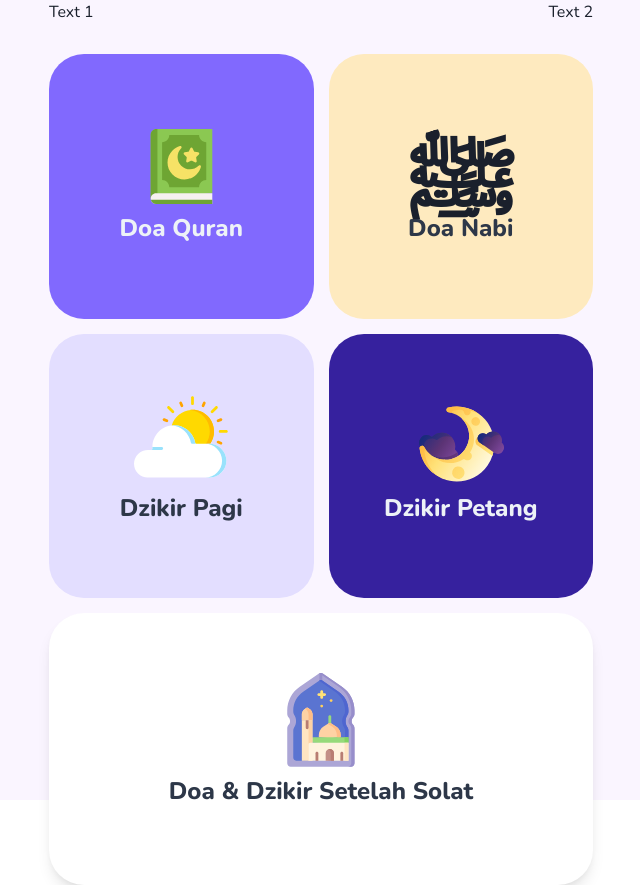
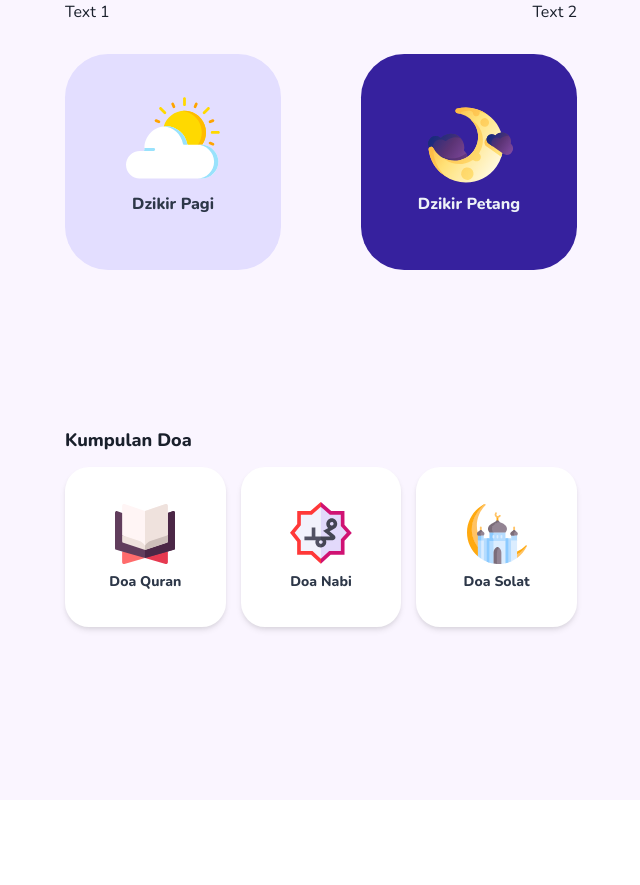
Before and after one commit to hurifajri/muslim, a Next.js app: page / in a window 1280 px wide. Shown: the whole page, without its empty margins (319-959 px from the left). After the commit the page ends 800 px from the top, so only its background shows below. Built offline with nearby package versions, Linux system fonts and the light colour scheme.

Commit message:
Update menu

```diff
--- a/components/icons/Pray.tsx
+++ b/components/icons/Pray.tsx
@@ -3,102 +3,150 @@
 import { Icon, IconProps } from '@chakra-ui/react';
 
 const Pray = (props: IconProps): JSX.Element => (
-  <Icon viewBox="0 0 497 497" {...props}>
+  <Icon viewBox="0 0 512.001 512.001" {...props}>
     <g>
       <path
-        d="m426.84 197.91v18.6c0 7.18-2.66 14.1-7.47 19.43-4.98 5.52-7.47 12.48-7.47 19.44s2.49 13.92 7.47 19.44c2.41 2.66 4.27 5.73 5.54 9.03 1.27 3.29 1.93 6.82 1.93 10.41v184.14c0 10.27-8.32 18.6-18.59 18.6h-319.5c-10.27 0-18.59-8.33-18.59-18.6v-184.14c0-7.18 2.66-14.11 7.47-19.44 4.98-5.52 7.47-12.48 7.47-19.44s-2.49-13.92-7.47-19.44c-2.41-2.66-4.27-5.73-5.54-9.02-1.27-3.3-1.93-6.82-1.93-10.41v-18.6c0-50.27 24.88-97.29 66.46-125.57l101.81-69.24c.83-.56 1.69-1.04 2.57-1.45 4.76-2.2 10.24-2.2 15 0 .88.41 1.74.89 2.57 1.45l101.81 69.24c41.58 28.28 66.46 75.3 66.46 125.57z"
-        fill="#aca6d6"
+        d="m142.72 292.926-3.928 5.557v174.1l3.928 7.801c15.452 8.249 31.801 15.034 48.865 20.176l3.523-7.03v-194.017l-3.523-6.587z"
+        fill="#b5dcff"
+      />
+      <path
+        d="m191.585 292.926h-23.004v199.523c7.509 3.033 15.177 5.753 23.004 8.111l3.523-7.03v-194.017z"
+        fill="#8bcaff"
+      />
+      <path
+        d="m377.127 292.926h-48.865l-3.351 5.901v199.348l3.351 7.381c16.945-3.772 33.289-9.136 48.865-15.933l3.07-4.677v-185.09z"
+        fill="#b5dcff"
+      />
+      <path
+        d="m352.554 292.926h-24.292l-3.351 5.901v199.348l3.351 7.381c8.247-1.836 16.349-4.055 24.292-6.627z"
+        fill="#8bcaff"
+      />
+      <path
+        d="m150.471.701c-3.997 1.971-7.937 4.041-11.819 6.202-41.866 40.217-173.822 189.282-44.059 366.263h1.103v-125.505l-4.899-6.053c-4.322-18.179-6.625-37.153-6.624-56.682 0-68.227 28.137-129.874 73.433-173.993 5.152-5.018-.684-13.413-7.135-10.232z"
+        fill="#ffc365"
+      />
+      <path
+        d="m0 242.527c0 81.145 35.848 153.893 92.569 203.291l3.127-6.491v-69.12c-149.278-203.596 54.775-369.506 54.775-369.506-89.141 43.946-150.47 135.721-150.471 241.826z"
+        fill="#ffa90f"
+      />
+      <path
+        d="m508.923 353.397c-9.083 15.089-37.891 57.537-84.257 76.604v27.988l2.612 2.978c35.495-25.69 64.487-59.812 84.022-99.437 1.665-3.377.157-6.581-2.377-8.133z"
+        fill="#ffc365"
+      />
+      <path
+        d="m501.068 354.395c-21.013 21.573-46.008 39.242-73.79 51.845l-2.612 6.249v18.261c47.656-18.778 76.762-63.022 84.945-76.872-2.332-1.86-5.904-2.193-8.543.517z"
+        fill="#ffa90f"
+      />
+      <path
+        d="m142.72 311.157-3.928-3.402h-19.659v154.955l2.024 4.812c6.973 4.603 14.159 8.908 21.564 12.862z"
+        fill="#dbedff"
+      />
+      <path
+        d="m121.156 307.754h-24.945l-3.642 3.402v134.662c9.017 7.853 18.575 15.094 28.587 21.704z"
+        fill="#b5dcff"
+      />
+      <path
+        d="m322.85 311.157h-98.126v197.116c.671.112 1.34.231 2.012.338l4.428-3.056 55.63 1.528 6.317 3.877c11.956-1.043 23.692-2.855 35.151-5.405v-189.511z"
+        fill="#dbedff"
+      />
+      <path
+        d="m226.785 311.157h-30.475l-4.725 4.887v184.516c11.415 3.44 23.153 6.136 35.151 8.052l.048-.033v-197.422z"
+        fill="#b5dcff"
+      />
+      <path
+        d="m423.121 307.754h-42.924l-3.07 3.402v178.465c17.801-7.769 34.601-17.4 50.151-28.656v-149.808z"
+        fill="#dbedff"
+      />
+      <path
+        d="m122.346 266.547-3.213 3.606v41.004h23.587v-44.61z"
+        fill="#b5dcff"
+      />
+      <path
+        d="m92.569 311.157h28.587v-43.694l-1.121-.916h-27.466z"
+        fill="#8bcaff"
+      />
+      <path d="m377.127 266.547h50.151v44.61h-50.151z" fill="#b5dcff" />
+      <path
+        d="m222.81 240.278 1.914 1.945v73.821h103.538v-75.766z"
+        fill="#b5dcff"
+      />
+      <path
+        d="m191.585 316.044h35.2v-73.821l-1.914-1.945h-33.286z"
+        fill="#8bcaff"
       />
       <g>
         <path
-          d="m256 1.65v40.57c0 5.86-3.36 10.61-7.5 10.61s-7.5-4.75-7.5-10.61v-40.57c4.76-2.2 10.24-2.2 15 0z"
-          fill="#978ecb"
-        />
-      </g>
-      <path
-        d="m360.383 72.344-101.812-69.244c-5.609-3.815-12.84-4.1-18.7-.874.49.27.974.555 1.443.874l101.812 69.243c41.573 28.274 66.457 75.292 66.457 125.569v.763 17.83c0 7.181-2.661 14.106-7.47 19.439-9.96 11.045-9.96 27.833 0 38.878 4.809 5.333 7.47 12.258 7.47 19.439v184.144c0 10.27-8.325 18.595-18.595 18.595h17.257c10.27 0 18.595-8.325 18.595-18.595v-184.144c0-7.181-2.661-14.106-7.47-19.439-9.961-11.045-9.961-27.833 0-38.878 4.809-5.333 7.47-12.258 7.47-19.439v-17.83-.763c0-50.277-24.884-97.294-66.457-125.568z"
-        fill="#978ecb"
-      />
-      <path
-        d="m390.25 221.36c-13.871 20.562-13.87 47.483.002 68.051 3.062 4.54 4.588 9.942 4.588 15.418v36.281c0 8.332-8.007 116.057-8.007 116.057l-239.223 7.833h-30.363c-8.332 0-15.087-6.755-15.087-15.087v-145.083c0-5.476 1.526-10.879 4.588-15.419 13.872-20.568 13.872-47.483 0-68.051-3.062-4.54-4.588-9.943-4.588-15.419v-8.03c0-39.72 19.61-76.77 52.45-99.11l88.287-60.039c3.382-2.3 7.825-2.3 11.207 0l88.286 60.038c32.84 22.34 52.45 59.39 52.45 99.11v8.028c0 5.478-1.527 10.881-4.59 15.422z"
-        fill="#5a74d1"
-      />
-      <path
-        d="m390.25 221.36c-13.87 20.56-13.87 47.48 0 68.05 3.06 4.54 4.59 9.94 4.59 15.42v36.28c0 8.33-8.01 116.06-8.01 116.06h-18.55s8-107.73 8-116.06v-36.28c0-5.48-1.52-10.88-4.58-15.42-13.88-20.57-13.88-47.49-.01-68.05 3.07-4.54 4.59-9.94 4.59-15.42v-8.03c0-39.72-19.61-76.77-52.45-99.11l-84.61-57.54 3.68-2.5c3.38-2.3 7.82-2.3 11.2 0l88.29 60.04c32.84 22.34 52.45 59.39 52.45 99.11v8.03c0 5.48-1.53 10.88-4.59 15.42z"
-        fill="#4f66d0"
-      />
-      <g>
-        <path
-          d="m295.803 276.121c-4.143 0-7.5-3.357-7.5-7.5v-37.293c0-4.143 3.357-7.5 7.5-7.5s7.5 3.357 7.5 7.5v37.293c0 4.143-3.358 7.5-7.5 7.5z"
-          fill="#97da7b"
-        />
-      </g>
-      <path
-        d="m354.053 341.109-58.253 5.391-58.247-5.391v-12.499c0-18.512 9.654-35.685 25.47-45.306l28.946-17.608c2.355-1.433 5.313-1.433 7.669 0l28.946 17.608c15.816 9.621 25.47 26.793 25.47 45.306v12.499z"
-        fill="#fed2a4"
-      />
-      <path
-        d="m328.583 283.305-28.946-17.608c-2.355-1.433-5.313-1.433-7.669 0l-6.616 4.024 22.33 13.584c15.816 9.621 25.47 26.793 25.47 45.306v12.499l10.348 5.39 10.553-5.391v-12.499c0-18.512-9.654-35.684-25.47-45.305z"
-        fill="#ffbd86"
-      />
-      <path
-        d="m394.84 341.11v28.05l-95.485 4.673-95.485-4.673-3.37-15.993 3.37-12.057z"
-        fill="#97da7b"
-      />
-      <path
-        d="m373.94 341.11v28.05l10.45 3.007 10.45-3.007v-28.05z"
-        fill="#80d261"
-      />
-      <path
-        d="m191.74 193.52-11.353-7.528c-2.817-1.868-6.478-1.868-9.295 0l-11.353 7.528c-7.68 6.26-12.13 15.63-12.13 25.54v30.92h28.13 28.13v-30.92c.001-9.91-4.449-19.28-12.129-25.54z"
-        fill="#fed2a4"
-      />
-      <path
-        d="m191.74 193.52-11.353-7.528c-2.817-1.868-6.478-1.868-9.295 0l-11.353 7.528c-7.68 6.26-12.13 15.63-12.13 25.54v30.92l28.13 2.687 28.13-2.687v-30.92c.001-9.91-4.449-19.28-12.129-25.54z"
-        fill="#fed2a4"
-      />
-      <path
-        d="m203.87 219.06v30.92l-10.45 2.687-10.45-2.687v-30.92c0-9.91-4.45-19.28-12.13-25.54l-5.55-3.68 5.803-3.848c2.817-1.868 6.478-1.868 9.295 0l11.353 7.528c7.679 6.26 12.129 15.63 12.129 25.54z"
-        fill="#ffbd86"
-      />
-      <path d="m147.61 249.98h56.26v215.02h-56.26z" fill="#ffe5c2" />
-      <path d="m182.97 249.98h20.9v215.02h-20.9z" fill="#fed2a4" />
-      <path
-        d="m394.84 369.16v95.84h-27.89l-7.5-3-7.5 3h-34.17l-21.98-4-21.98 4h-38.72l-7.5-2.25-7.5 2.25h-37.33v-86.81c0-4.99 4.04-9.03 9.03-9.03z"
-        fill="#fff3de"
-      />
-      <path d="m373.94 369.16h20.9v95.84h-20.9z" fill="#ffe5c2" />
-      <g>
-        <path
-          d="m235.1 425.64v39.36h-15v-39.36c0-4.14 3.36-7.5 7.5-7.5s7.5 3.36 7.5 7.5z"
-          fill="#b87d72"
+          d="m225.754 294.024c-4.267 0-7.726-3.459-7.726-7.726v-14.329c0-4.267 3.459-7.726 7.726-7.726s7.726 3.459 7.726 7.726v14.329c.001 4.267-3.459 7.726-7.726 7.726z"
+          fill="#dbedff"
         />
       </g>
       <g>
         <path
-          d="m366.95 425.64v39.36h-15v-39.36c0-4.14 3.36-7.5 7.5-7.5s7.5 3.36 7.5 7.5z"
-          fill="#b87d72"
+          d="m259.923 294.024c-4.267 0-7.726-3.459-7.726-7.726v-14.329c0-4.267 3.459-7.726 7.726-7.726s7.726 3.459 7.726 7.726v14.329c.001 4.267-3.459 7.726-7.726 7.726z"
+          fill="#dbedff"
+        />
+      </g>
+      <g>
+        <path
+          d="m294.093 294.024c-4.267 0-7.726-3.459-7.726-7.726v-14.329c0-4.267 3.459-7.726 7.726-7.726s7.726 3.459 7.726 7.726v14.329c0 4.267-3.459 7.726-7.726 7.726z"
+          fill="#dbedff"
         />
       </g>
       <path
-        d="m317.78 424.97v40.03h-43.96v-40.03c0-12.14 9.84-21.98 21.98-21.98 6.07 0 11.56 2.46 15.54 6.44 3.98 3.97 6.44 9.47 6.44 15.54z"
-        fill="#c38f86"
+        d="m276.521 376.143h-5.351l-19.541 27.504v100.185l3.953 7.8c4.602.236 9.232.369 13.893.369 7.966 0 15.847-.361 23.637-1.04v-96.91c-.001-14.989-6.393-28.476-16.591-37.908z"
+        fill="#938493"
       />
       <path
-        d="m311.34 409.43c-3.98-3.98-9.47-6.44-15.54-6.44-3.022 0-5.901.611-8.522 1.714 2.642 1.113 5.022 2.728 7.021 4.726 3.98 3.97 6.44 9.47 6.44 15.54v40.03h17.041v-40.03c0-6.07-2.46-11.57-6.44-15.54z"
-        fill="#b87d72"
+        d="m255.581 417.656c0-17.02 8.239-32.105 20.94-41.513-3.69-3.413-7.874-6.3-12.441-8.529-2.624-1.281-5.688-1.281-8.312 0-17.187 8.388-29.031 26.024-29.031 46.436v94.561c9.459 1.51 19.084 2.52 28.845 3.02v-93.975z"
+        fill="#7b6c79"
+      />
+      <g>
+        <g>
+          <path
+            d="m259.924 151.339c-4.267 0-7.726-3.459-7.726-7.726v-32.371c0-4.267 3.459-7.726 7.726-7.726s7.726 3.459 7.726 7.726v32.371c0 4.267-3.459 7.726-7.726 7.726z"
+            fill="#ffa90f"
+          />
+        </g>
+      </g>
+      <g>
+        <g>
+          <path
+            d="m263.261 118.145c-13.602 0-25.487-10.075-27.368-23.92-.993-7.31.919-14.571 5.383-20.445 2.583-3.397 7.43-4.057 10.827-1.476 3.397 2.582 4.058 7.43 1.476 10.827-1.969 2.59-2.811 5.791-2.374 9.014.905 6.658 7.053 11.343 13.715 10.435 3.644-.495 6.837-2.582 8.76-5.724 2.227-3.64 6.984-4.784 10.623-2.558 3.64 2.227 4.785 6.983 2.558 10.623-4.357 7.12-11.596 11.848-19.861 12.971-1.255.17-2.504.253-3.739.253z"
+            fill="#ffc365"
+          />
+        </g>
+      </g>
+      <path
+        d="m335.223 192.68c-6.775-10.794-18.119-22.025-37.089-30.185-8.993-3.868-15.868-7.986-21.126-12.012h-4.808l-46.873 25.408-15.968 29.532v24.724l16.395 12.075h34.169 68.338c13.913-12.702 16.977-33.585 6.962-49.542z"
+        fill="#938493"
       />
       <path
-        d="m268.349 106.716h-7.953v-7.952c0-4.143-3.357-7.5-7.5-7.5s-7.5 3.357-7.5 7.5v7.952h-7.952c-4.143 0-7.5 3.357-7.5 7.5s3.357 7.5 7.5 7.5h7.952v7.953c0 4.143 3.357 7.5 7.5 7.5s7.5-3.357 7.5-7.5v-7.953h7.953c4.143 0 7.5-3.357 7.5-7.5s-3.358-7.5-7.5-7.5z"
-        fill="#ffe177"
+        d="m218.793 192.68c6.775-10.794 18.119-22.025 37.089-30.185 8.993-3.868 15.868-7.985 21.126-12.012-4.058-3.107-7.154-6.16-9.513-9.003-1.105-1.332-2.723-2.132-4.454-2.132h-6.236c-1.731 0-3.349.8-4.454 2.132-5.416 6.527-14.705 14.161-30.639 21.015-18.97 8.16-30.314 19.391-37.089 30.185-10.015 15.957-6.951 36.84 6.961 49.543h34.169c-13.911-12.703-16.975-33.586-6.96-49.543z"
+        fill="#7b6c79"
       />
-      <circle cx="252.896" cy="175.406" fill="#ffd15b" r="7.508" />
-      <circle cx="302.689" cy="146.176" fill="#ffd15b" r="7.508" />
       <g>
         <path
-          d="m183.24 249.98v40.83c0 4.14-3.36 7.5-7.5 7.5s-7.5-3.36-7.5-7.5v-40.83z"
-          fill="#b87d72"
+          d="m402.203 232.723c-4.267 0-7.726-3.459-7.726-7.726v-24.475c0-4.267 3.459-7.726 7.726-7.726s7.726 3.459 7.726 7.726v24.475c0 4.267-3.459 7.726-7.726 7.726z"
+          fill="#ffc365"
         />
+      </g>
+      <path
+        d="m431.544 245.579c-2.64-4.992-7.06-10.187-14.452-13.961-6.209-3.17-9.828-6.701-11.939-9.719-.431-.616-1.061-.986-1.735-.986h-2.43c-.674 0-1.305.37-1.735.986-2.111 3.019-5.73 6.549-11.939 9.719-7.392 3.774-11.812 8.968-14.452 13.961-3.902 7.38-1.156 17.038 4.266 22.913h25.076 25.076c5.419-5.874 8.166-15.533 4.264-22.913z"
+        fill="#938493"
+      />
+      <g>
+        <path
+          d="m117.645 232.723c-4.267 0-7.726-3.459-7.726-7.726v-24.475c0-4.267 3.459-7.726 7.726-7.726s7.726 3.459 7.726 7.726v24.475c0 4.267-3.459 7.726-7.726 7.726z"
+          fill="#ffc365"
+        />
+      </g>
+      <path
+        d="m88.303 245.579c2.64-4.992 7.06-10.187 14.452-13.961 6.209-3.17 9.828-6.701 11.939-9.719.431-.616 1.061-.986 1.735-.986h2.43c.674 0 1.305.37 1.735.986 2.111 3.019 5.73 6.549 11.939 9.719 7.392 3.774 11.812 8.968 14.452 13.961 3.902 7.38 1.156 17.038-4.266 22.913h-25.076-25.074c-5.421-5.874-8.168-15.533-4.266-22.913z"
+        fill="#938493"
+      />
+      <g fill="#7b6c79">
+        <path d="m401.449 245.579c2.64-4.992 7.06-10.187 14.452-13.96.204-.104.397-.21.595-.314-5.842-3.088-9.302-6.486-11.343-9.405-.431-.616-1.061-.986-1.735-.986h-2.43c-.675 0-1.305.37-1.736.986-2.111 3.019-5.73 6.55-11.939 9.72-7.392 3.774-11.812 8.968-14.452 13.96-3.903 7.38-1.156 17.038 4.266 22.913h25.076 3.512c-5.422-5.875-8.169-15.534-4.266-22.914z" />
+        <path d="m116.891 245.579c2.64-4.992 7.06-10.187 14.452-13.96.204-.104.397-.21.595-.314-5.842-3.088-9.302-6.486-11.343-9.405-.431-.616-1.061-.986-1.735-.986h-2.43c-.674 0-1.305.37-1.735.986-2.11 3.019-5.73 6.55-11.939 9.72-7.392 3.774-11.812 8.968-14.452 13.96-3.902 7.38-1.155 17.038 4.266 22.913h25.075 3.512c-5.422-5.875-8.169-15.534-4.266-22.914z" />
       </g>
     </g>
   </Icon>
--- /dev/null
+++ b/components/icons/Prophet.tsx
@@ -0,0 +1,42 @@
+// Eksternal
+import React from 'react';
+import { Icon, IconProps } from '@chakra-ui/react';
+
+const Prophet = (props: IconProps): JSX.Element => (
+  <Icon viewBox="0 0 508.715 508.715" {...props}>
+    <g id="XMLID_4224_">
+      <path
+        id="XMLID_4252_"
+        d="m253.861.241-85.574 73.809h-108.703l-.394 106.426-59.19 73.612 58.862 72.611v107.351h114.469l80.542 74.424.484-.449 10-253.677-10-253.679z"
+        fill="#ff3838"
+      />
+      <path
+        id="XMLID_4249_"
+        d="m448.873 434.05v-114.818l59.842-65.049-60.17-67.159-.391-112.974h-108.707l-85.09-73.381v507.356l80.047-73.975z"
+        fill="#d01273"
+      />
+      <path
+        id="XMLID_4246_"
+        d="m253.862 39.857-74.425 64.193h-89.964l-.322 87.04-50.594 62.921 50.305 62.055v87.984h96.207l68.802 63.576.486-.449 10-213.447-10-213.446z"
+        fill="#f2f2fc"
+      />
+      <path
+        id="XMLID_4243_"
+        d="m418.873 404.05v-96.518l49.324-53.616-49.613-55.374-.326-94.492h-89.959l-73.942-63.766v426.893l68.307-63.127z"
+        fill="#e2d9fb"
+      />
+      <path
+        id="XMLID_4240_"
+        d="m238.862 329.05c0-8.325 6.865-15.256 15.496-14.976l15-15.012-15-15.013c-14.459 0-31.037 0-45.496 0 0-20.194 0-63.236 0-75-10.492 0-19.508 0-30 0v75c-7.259 0-52.693 0-60 0v30h92.58c-10.461 29.497 11.76 60.325 42.916 59.987l15-15.006-15-15.007c-8.63.283-15.496-6.646-15.496-14.973z"
+        fill="#525263"
+      />
+      <path
+        id="XMLID_4225_"
+        d="m296.282 314.05h55.147c9.849 0 18.318-6.005 21.58-15.299 3.259-9.293.397-19.274-7.294-25.428-12.78-10.225-27.408-21.927-40.189-32.151 13.102-7.43 28.084-15.928 41.186-23.357l-.005-.008-.005-.008c6.726-3.98 12.332-9.657 16.223-16.438 10.008-17.44 7.222-39.635-7.26-54.116-17.59-17.59-46.009-17.601-63.61 0-18.407 18.408-17.485 48.537 2.324 65.76-12.206 6.922-29.976 17-42.184 23.923 7.857 6.286 51.046 40.837 58.903 47.123-9.324 0-67.39 0-76.743 0v30.024c8.025.265 14.505 6.855 14.505 14.976 0 4.046-1.612 7.72-4.227 10.416-2.622 2.704-6.253 4.427-10.278 4.559v30.013c12.299-.134 23.43-5.225 31.483-13.363 12.216-12.345 16.185-30.438 10.444-46.626zm58.182-145.602c7.099 7.099 5.335 18.942-3.392 23.748l-.049.027-.05.028c-5.772 3.122-12.979 2.134-17.714-2.601-5.862-5.864-5.866-15.337 0-21.203 2.718-2.715 15.338-5.866 21.205.001z"
+        fill="#454554"
+      />
+    </g>
+  </Icon>
+);
+
+export default Prophet;
--- a/components/icons/Quran.tsx
+++ b/components/icons/Quran.tsx
@@ -3,32 +3,40 @@
 import { Icon, IconProps } from '@chakra-ui/react';
 
 const Quran = (props: IconProps): JSX.Element => (
-  <Icon viewBox="0 0 512 512" {...props}>
+  <Icon viewBox="0 0 512.037 512.037" {...props}>
     <g>
       <path
-        d="m466.26 0v438.61l-374.625 32.688-45.895 4.007v-435.777c0-21.83 17.699-39.528 39.528-39.528z"
-        fill="#8bc852"
+        d="m431.902 511.466c4.514 1.276 9.368.393 13.154-2.446 3.75-2.842 5.962-7.28 5.962-11.982v-91.538l-79.321-7.337-115.679 63.051z"
+        fill="#e63950"
       />
       <path
-        d="m91.635 0v471.298l-45.895 4.007v-435.777c0-21.83 17.699-39.528 39.528-39.528z"
-        fill="#6ea533"
+        d="m61.018 497.037c0 4.702 2.212 9.141 5.962 11.982 3.782 2.837 8.636 3.723 13.154 2.446l175.884-50.253-113.285-62.367-81.715 6.653z"
+        fill="#ff6c6c"
       />
       <path
-        d="m466.26 438.61v73.39h-383.825c-17.534 0-32.203-12.3-35.83-28.742-.567-2.565-.865-5.223-.865-7.953 0-10.137 4.11-19.305 10.745-25.95 6.645-6.634 15.813-10.745 25.95-10.745z"
-        fill="#f6f1f1"
+        d="m505.558 62.703c-4.014-2.798-9.199-3.472-13.813-1.714l-78.461 29.048h-157.266-157.265l-78.461-29.048c-4.614-1.758-9.8-1.084-13.813 1.714-4.043 2.812-6.46 7.412-6.46 12.334v302c0 6.694 4.438 12.583 10.884 14.429l50.116 14.033 195 55.714 195-55.714 50.116-14.033c6.445-1.846 10.884-7.734 10.884-14.429v-302c-.001-4.922-2.418-9.521-6.461-12.334z"
+        fill="#613d5c"
       />
       <path
-        d="m466.26 483.258v28.742h-383.825c-17.534 0-32.203-12.3-35.83-28.742z"
-        fill="#6ea533"
+        d="m501.135 391.466c6.445-1.846 10.884-7.734 10.884-14.429v-302c0-4.922-2.417-9.521-6.46-12.334-4.014-2.798-9.199-3.472-13.813-1.714l-78.461 29.048h-157.267v371.175l195-55.714z"
+        fill="#4b2746"
       />
       <path
-        d="m425.053 90.141v258.328c-27.022 0-48.934 21.912-48.934 48.934h-203.543c0-27.022-21.912-48.934-48.934-48.934v-258.328c27.022 0 48.934-21.912 48.934-48.934h203.543c0 27.022 21.912 48.934 48.934 48.934z"
-        fill="#6ea533"
+        d="m444.718 2.736c-3.9-2.699-9-3.6-13.499-1.8l-175.201 58.2-175.2-58.2c-4.799-1.8-9.598-.899-13.499 1.8-3.9 3.001-6.301 7.5-6.301 12.301v251.3l195 104.099 195-104.399v-251c0-4.801-2.4-9.3-6.3-12.301z"
+        fill="#fff5f5"
       />
-      <g fill="#f6e266">
-        <path d="m372.711 251.268c.317-.311.632-.624.943-.939 6.406-6.475 17.219-.109 14.793 8.67-5.213 18.86-15.276 36.66-30.188 51.428-45.573 45.132-118.576 44.864-163.833-.585-45.127-45.318-45.067-118.641.178-163.886 14.678-14.678 32.311-24.601 50.985-29.769 8.852-2.45 15.16 8.383 8.638 14.85-.087.086-.173.172-.26.258-32.961 32.961-32.961 86.399 0 119.361 32.825 32.826 85.59 33.105 118.744.612z" />
-        <path d="m331.472 131.294 9.952 20.165c1.217 2.467 3.571 4.177 6.293 4.572l22.253 3.234c6.856.996 9.593 9.421 4.632 14.257l-16.102 15.696c-1.97 1.92-2.869 4.687-2.404 7.398l3.801 22.164c1.171 6.828-5.996 12.035-12.128 8.811l-19.904-10.464c-2.435-1.28-5.344-1.28-7.779 0l-19.904 10.464c-6.132 3.224-13.299-1.983-12.128-8.811l3.801-22.164c.465-2.711-.434-5.478-2.404-7.398l-16.103-15.696c-4.961-4.836-2.223-13.261 4.632-14.257l22.253-3.234c2.722-.396 5.076-2.105 6.293-4.572l9.952-20.165c3.069-6.213 11.928-6.213 14.994 0z" />
-      </g>
+      <path
+        d="m451.018 15.037c0-4.801-2.401-9.3-6.301-12.301-3.9-2.699-9-3.6-13.499-1.8l-175.201 58.2v311.3l195-104.399v-251z"
+        fill="#efe2dd"
+      />
+      <path
+        d="m308.218 313.738c-22.5 7.5-40.499 22.5-52.2 41.699-11.7-19.199-29.7-34.199-52.2-41.699l-142.8-47.401v50.7c0 6.599 4.2 12.299 10.201 14.099l180 60c1.5.601 3.3.901 4.799.901 1.5 0 3.3-.3 4.799-.901l180-60c6-1.8 10.201-7.5 10.201-14.099v-51z"
+        fill="#efe2dd"
+      />
+      <path
+        d="m440.818 331.136c6-1.8 10.201-7.5 10.201-14.099v-51l-142.8 47.701c-22.5 7.5-40.499 22.5-52.2 41.699v36.601c1.5 0 3.3-.3 4.799-.901z"
+        fill="#cdbfba"
+      />
     </g>
   </Icon>
 );
--- a/components/icons/index.ts
+++ b/components/icons/index.ts
@@ -1,4 +1,5 @@
 export { default as Evening } from '@/components/icons/Evening';
 export { default as Morning } from '@/components/icons/Morning';
 export { default as Pray } from '@/components/icons/Pray';
+export { default as Prophet } from '@/components/icons/Prophet';
 export { default as Quran } from '@/components/icons/Quran';
--- a/data/toc.ts
+++ b/data/toc.ts
@@ -1,38 +1,38 @@
 const toc = [
-  {
-    bgColor: '#8169FE',
-    color: 'gray.100',
-    group: 'Doa',
-    id: 1,
-    title: 'Doa Quran',
-  },
-  {
-    bgColor: '#FEEABF',
-    color: 'gray.700',
-    group: 'Doa',
-    id: 2,
-    title: 'Doa Nabi',
-  },
   {
     bgColor: '#E3DEFF',
     color: 'gray.700',
     group: 'Dzikir',
-    id: 3,
+    id: 1,
     title: 'Dzikir Pagi',
   },
   {
     bgColor: '#36219E',
     color: 'gray.100',
     group: 'Dzikir',
-    id: 4,
+    id: 2,
     title: 'Dzikir Petang',
   },
   {
     bgColor: '#FFFFFF',
     color: 'gray.700',
-    group: 'Dzikir',
+    group: 'Doa',
+    id: 3,
+    title: 'Doa Quran',
+  },
+  {
+    bgColor: '#FFFFFF',
+    color: 'gray.700',
+    group: 'Doa',
+    id: 4,
+    title: 'Doa Nabi',
+  },
+  {
+    bgColor: '#FFFFFF',
+    color: 'gray.700',
+    group: 'Doa',
     id: 5,
-    title: 'Doa & Dzikir Setelah Solat',
+    title: 'Doa Solat',
   },
 ];
 
--- a/pages/index.tsx
+++ b/pages/index.tsx
@@ -13,18 +13,14 @@
 // Internal
 import { TocIcons } from '@/interfaces';
 import { useToc } from '@/hooks';
-import { Evening, Morning, Pray, Quran } from '@/components/icons';
+import { Evening, Morning, Pray, Prophet, Quran } from '@/components/icons';
 
 const Icons: TocIcons = {
-  1: <Quran h="100%" w="100%" />,
-  2: (
-    <Heading fontSize={['6xl', '8xl']} lineHeight={0.6}>
-      ﷺ
-    </Heading>
-  ),
-  3: <Morning h="125%" w="100%" />,
-  4: <Evening h="100%" w="100%" />,
-  5: <Pray h="125%" w="100%" />,
+  1: <Morning h="125%" w="100%" />,
+  2: <Evening h="100%" w="100%" />,
+  3: <Quran h="100%" w="100%" />,
+  4: <Prophet h="103%" w="100%" />,
+  5: <Pray h="100%" w="100%" />,
 };
 
 const Home = (): ReactNode => {
@@ -41,7 +37,12 @@
         <link rel="icon" href="/favicon.ico" />
       </Head>
 
-      <Container display="flex" flexDirection="column" sx={{ gap: 30 }}>
+      <Container
+        display="flex"
+        flexDirection="column"
+        px="2rem"
+        sx={{ gap: 30 }}
+      >
         {/* Header */}
         <Flex as="header" justify="space-between">
           <Text>Text 1</Text>
@@ -49,31 +50,64 @@
         </Flex>
 
         {/* Main */}
-        <Flex as="main" direction="column" sx={{ gap: 15 }}>
-          <Flex as="section" wrap="wrap" sx={{ gap: 15 }}>
-            {contents.map((content, index) => {
+        <Flex as="main" direction="column" sx={{ gap: 40 }}>
+          {/* Dzikir */}
+          <Flex as="section" sx={{ gap: 20 }}>
+            {contents
+              .filter(({ group }) => group === 'Dzikir')
+              .map(content => {
                 const { bgColor, color, id, title } = content;
-              const isLast = index === contents.length - 1;
                 return (
-                <AspectRatio
-                  key={id}
-                  flex={isLast ? 4 : 1}
-                  flexBasis={isLast ? '100%' : '35%'}
-                  ratio={isLast ? 4 / 2 : 1}
-                >
+                  <AspectRatio key={id} flex={1} ratio={1}>
                     <Flex
                       bgColor={bgColor}
-                    borderRadius="35px"
-                    boxShadow={isLast ? 'lg' : 'none'}
-                    flexDirection="column"
+                      borderRadius="20%"
+                      direction="column"
                       sx={{ gap: '10px' }}
                     >
-                    <Flex h={['50px', '75px']} alignItems="flex-end">
+                      <Flex align="flex-end" h={['50px', '75px']}>
                         {Icons[id]}
                       </Flex>
                       <Heading
+                        as="h3"
                         color={color}
-                      fontSize={['lg', '2xl']}
+                        fontSize={['sm', 'md']}
+                        fontWeight="extrabold"
+                      >
+                        {title}
+                      </Heading>
+                    </Flex>
+                  </AspectRatio>
+                );
+              })}
+          </Flex>
+
+          {/* Doa */}
+          <Flex as="section" direction="column" sx={{ gap: 15 }}>
+            <Heading fontSize={['md', 'lg']} fontWeight="extrabold">
+              Kumpulan Doa
+            </Heading>
+            <Flex sx={{ gap: 15 }}>
+              {contents
+                .filter(({ group }) => group === 'Doa')
+                .map(content => {
+                  const { bgColor, color, id, title } = content;
+                  return (
+                    <AspectRatio key={id} flex={1} ratio={1}>
+                      <Flex
+                        bgColor={bgColor}
+                        borderRadius="15%"
+                        boxShadow="md"
+                        direction="column"
+                        sx={{ gap: '10px' }}
+                      >
+                        <Flex align="flex-end" h={['35px', '60px']}>
+                          {Icons[id]}
+                        </Flex>
+                        <Heading
+                          as="h3"
+                          color={color}
+                          fontSize={['xs', 'sm']}
                           fontWeight="extrabold"
                         >
                           {title}
@@ -84,6 +118,7 @@
                 })}
             </Flex>
           </Flex>
+        </Flex>
       </Container>
     </Box>
   );
```
Lines whose indentation alone changed are shown as unchanged.
